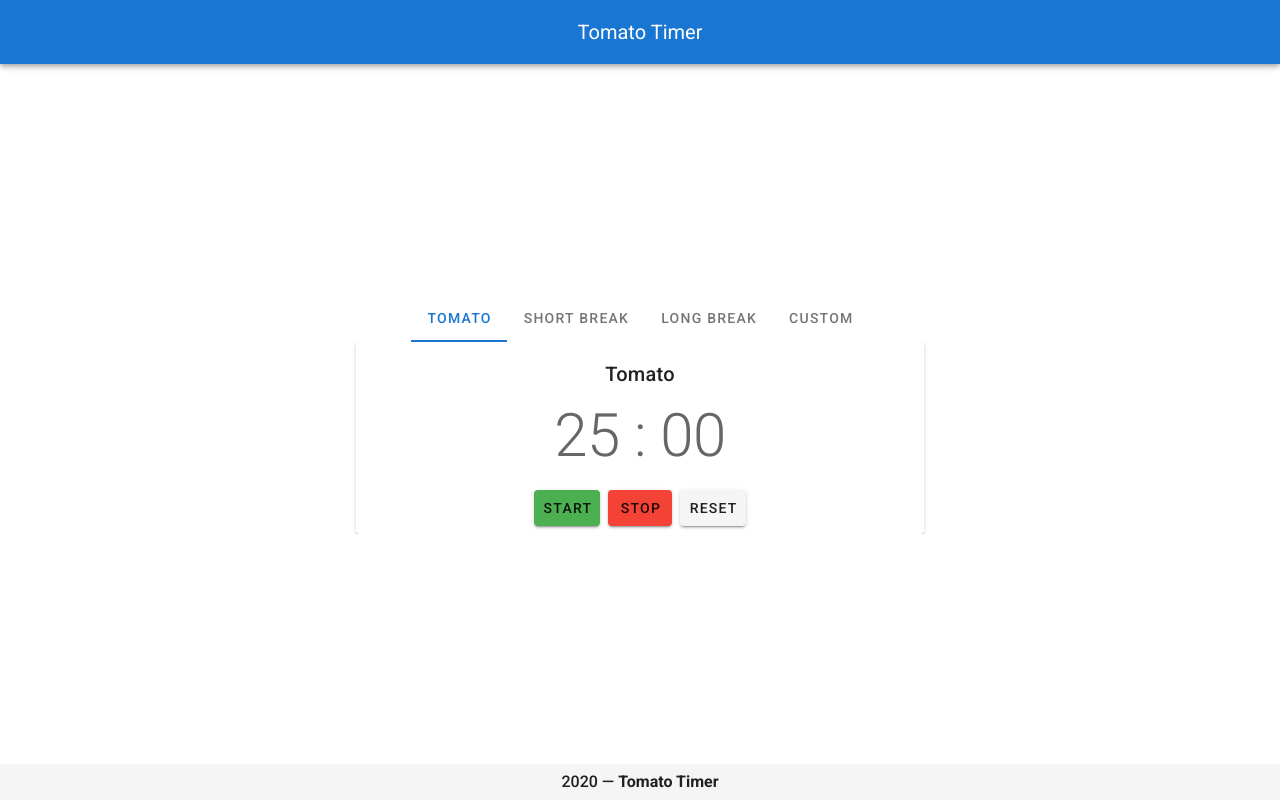
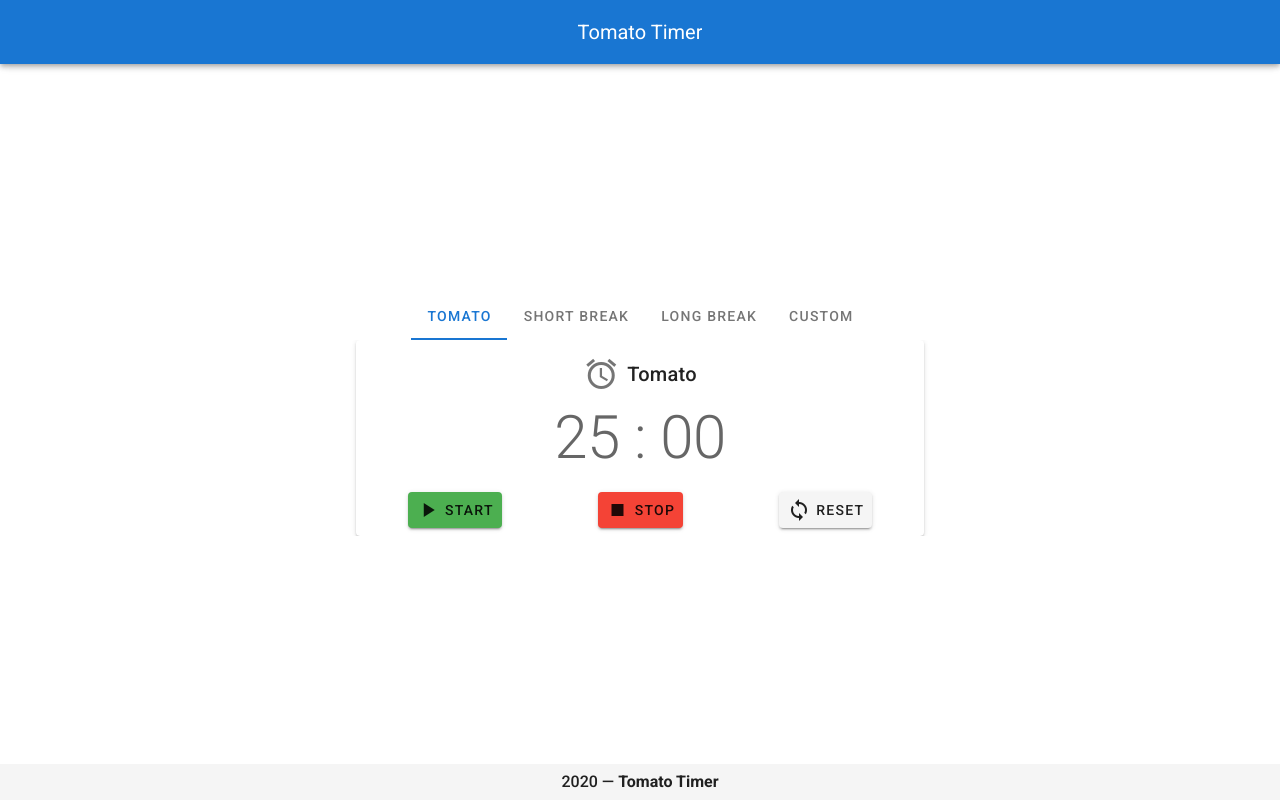
Before and after one commit to hueiyang/tomato-timer-vue, a Vue app: page / in a window 1280 px wide. Built offline with nearby package versions, Linux system fonts and the light colour scheme.

Commit message:
Add icons

```diff
--- a/src/components/TomatoTimer.vue
+++ b/src/components/TomatoTimer.vue
@@ -1,6 +1,9 @@
 <template>
     <v-card>
-        <v-card-title class="justify-center">{{ tabName }}</v-card-title>
+        <v-card-title class="justify-center">
+            <v-icon class="pr-2" large>alarm</v-icon>
+            {{ tabName }}
+        </v-card-title>
         <v-card-text>
             <v-row>
                 <v-col class="display-3 d-flex justify-center" cols="12">
@@ -8,10 +11,16 @@
                 </v-col>
             </v-row>
         </v-card-text>
-        <v-card-actions class="justify-center">
-            <v-btn color="green" @click="startTimer">Start</v-btn>
-            <v-btn color="red" @click="stopTimer">Stop</v-btn>
-            <v-btn color="gray" @click="resetTimer">Reset</v-btn>
+        <v-card-actions class="justify-space-around">
+            <v-btn color="green" @click="startTimer">
+                <v-icon class="pr-1">play_arrow</v-icon> Start
+            </v-btn>
+            <v-btn color="red" @click="stopTimer">
+                <v-icon class="pr-1">stop</v-icon> Stop
+            </v-btn>
+            <v-btn color="gray" @click="resetTimer">
+                <v-icon class="pr-1">loop</v-icon> Reset
+            </v-btn>
         </v-card-actions>
     </v-card>
 </template>
@@ -53,8 +62,9 @@ export default {
     methods: {
         startTimer () {
             if (this.timer !== null) return
-            console.log('start')
+            console.log('min = ', this.currentMin, ' sec = ', this.currentSec)
             let duration = this.currentMin * 60 + this.currentSec
+            console.log('start and duration = ', duration)
             this.timer = setInterval(() => {
                 this.currentMin = parseInt(duration / 60, 10)
                 this.currentSec = parseInt(duration % 60, 10)
@@ -75,8 +85,8 @@ export default {
             this.assignTimer()
         },
         assignTimer () {
-            this.currentMin = this.tomato.min ? this.tomato.min : 0
-            this.currentSec = this.tomato.sec ? this.tomato.sec : 0
+            this.currentMin = Number(this.tomato.min ? this.tomato.min : 0)
+            this.currentSec = Number(this.tomato.sec ? this.tomato.sec : 0)
         }
     }
 }
```
